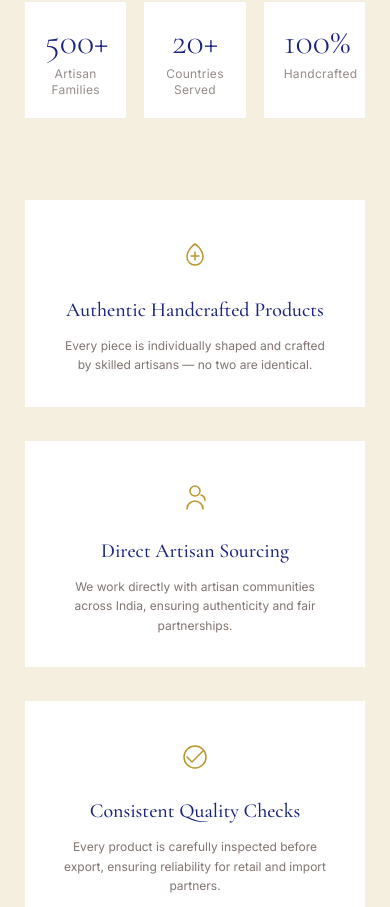
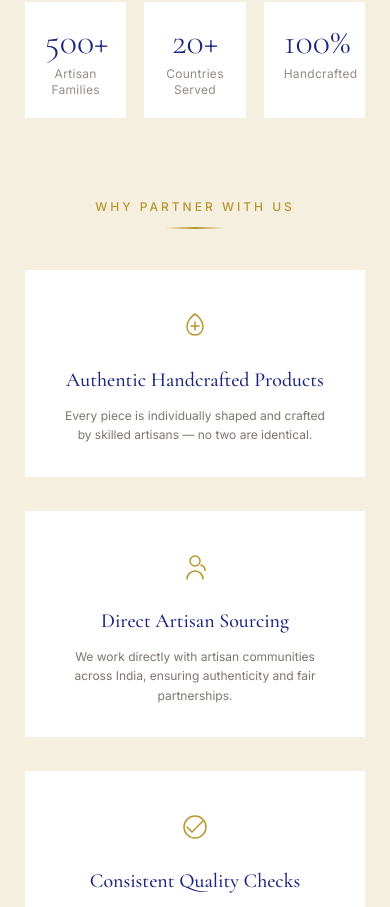
Before and after one commit to atashgoyal/sutraaya-exports, a React (Vite) app: page / in a window 390 px wide. Shown: the part 4337-5244 px from the top of the page. Built offline with nearby package versions, Linux system fonts and the light colour scheme.

Commit message:
final changes

```diff
--- a/src/App.jsx
+++ b/src/App.jsx
@@ -100,7 +100,7 @@ const SOCIALS = [
     label: 'Instagram',
     href: 'https://www.instagram.com/sutraayaofficial?igsh=bmJvM3B1dTltMmMx&utm_source=qr',
     icon: (
-      <svg width="18" height="18" viewBox="0 0 24 24" fill="none" xmlns="http://www.w3.org/2000/svg">
+      <svg width="22" height="22" viewBox="0 0 24 24" fill="none" xmlns="http://www.w3.org/2000/svg">
         <defs>
           <radialGradient id="ig-grad" cx="30%" cy="107%" r="150%">
             <stop offset="0%" stopColor="#fdf497"/>
@@ -120,7 +120,7 @@ const SOCIALS = [
     label: 'WhatsApp',
     href: 'https://wa.me/919811818950',
     icon: (
-      <svg width="18" height="18" viewBox="0 0 24 24" fill="none" xmlns="http://www.w3.org/2000/svg">
+      <svg width="22" height="22" viewBox="0 0 24 24" fill="none" xmlns="http://www.w3.org/2000/svg">
         <circle cx="12" cy="12" r="12" fill="#25D366"/>
         <path d="M17.5 14.4c-.3-.1-1.7-.8-1.9-.9-.3-.1-.5-.1-.7.1-.2.3-.7.9-.9 1.1-.2.2-.3.2-.6.1-.3-.2-1.3-.5-2.4-1.5-.9-.8-1.5-1.8-1.7-2.1-.2-.3 0-.5.1-.6l.4-.5c.1-.2.2-.3.3-.5.1-.2 0-.4 0-.5-.1-.2-.7-1.6-.9-2.2-.2-.6-.5-.5-.7-.5h-.6c-.2 0-.5.1-.8.4C8 9.3 7.4 10 7.4 11.4s1.1 2.8 1.2 3c.1.2 2 3.1 5 4.3.7.3 1.2.4 1.7.5.7.2 1.3.1 1.8-.1.5-.3 1.7-1.1 1.9-2.2.2-.9.2-1.6.1-1.7-.1-.1-.3-.2-.6-.3z" fill="white"/>
       </svg>
@@ -130,7 +130,7 @@ const SOCIALS = [
     label: 'Facebook',
     href: 'https://www.facebook.com/profile.php?id=61587769965156',
     icon: (
-      <svg width="18" height="18" viewBox="0 0 24 24" fill="none" xmlns="http://www.w3.org/2000/svg">
+      <svg width="22" height="22" viewBox="0 0 24 24" fill="none" xmlns="http://www.w3.org/2000/svg">
         <circle cx="12" cy="12" r="12" fill="#1877F2"/>
         <path d="M15.5 8H13.5C13.2 8 13 8.2 13 8.5V10H15.5L15.2 12.5H13V19H10.5V12.5H9V10H10.5V8.5C10.5 6.6 11.6 5.5 13.5 5.5H15.5V8Z" fill="white"/>
       </svg>
--- a/src/components/About.jsx
+++ b/src/components/About.jsx
@@ -150,7 +150,13 @@ export default function About() {
         </div>
 
         {/* ── Four Pillars ─────────────────────────── */}
-        <div className="mt-20 grid grid-cols-1 sm:grid-cols-2 lg:grid-cols-4 gap-8">
+        <div className="mt-20">
+          <div className="text-center mb-10">
+            <p className="reveal section-eyebrow mb-3">Why Partner With Us</p>
+            <div className="reveal reveal-delay-2 gold-divider mx-auto mb-8" />
+          </div>
+
+          <div className="grid grid-cols-1 sm:grid-cols-2 lg:grid-cols-4 gap-8">
             {PILLARS.map(({ icon, title, text }, i) => (
               <div
                 key={title}
@@ -163,6 +169,7 @@ export default function About() {
             ))}
           </div>
         </div>
+      </div>
     </section>
   )
 }
--- a/src/components/Footer.jsx
+++ b/src/components/Footer.jsx
@@ -115,22 +115,6 @@ export default function Footer() {
               across the globe.
             </p>
 
-            {/* Social icons */}
-            <div className="flex items-center gap-3 mt-8">
-              {SOCIAL_LINKS.map(({ label, href, icon }) => (
-                <a
-                  key={label}
-                  href={href}
-                  target={href.startsWith('http') ? '_blank' : undefined}
-                  rel="noopener noreferrer"
-                  aria-label={label}
-                  className="w-9 h-9 flex items-center justify-center border border-ivory/20 text-ivory/50
-                             hover:border-gold hover:text-gold transition-all duration-200"
-                >
-                  {icon}
-                </a>
-              ))}
-            </div>
 
             {/* Cert badges */}
             <div className="flex flex-wrap items-center gap-3 mt-8">
```
Lines whose indentation alone changed are shown as unchanged.
